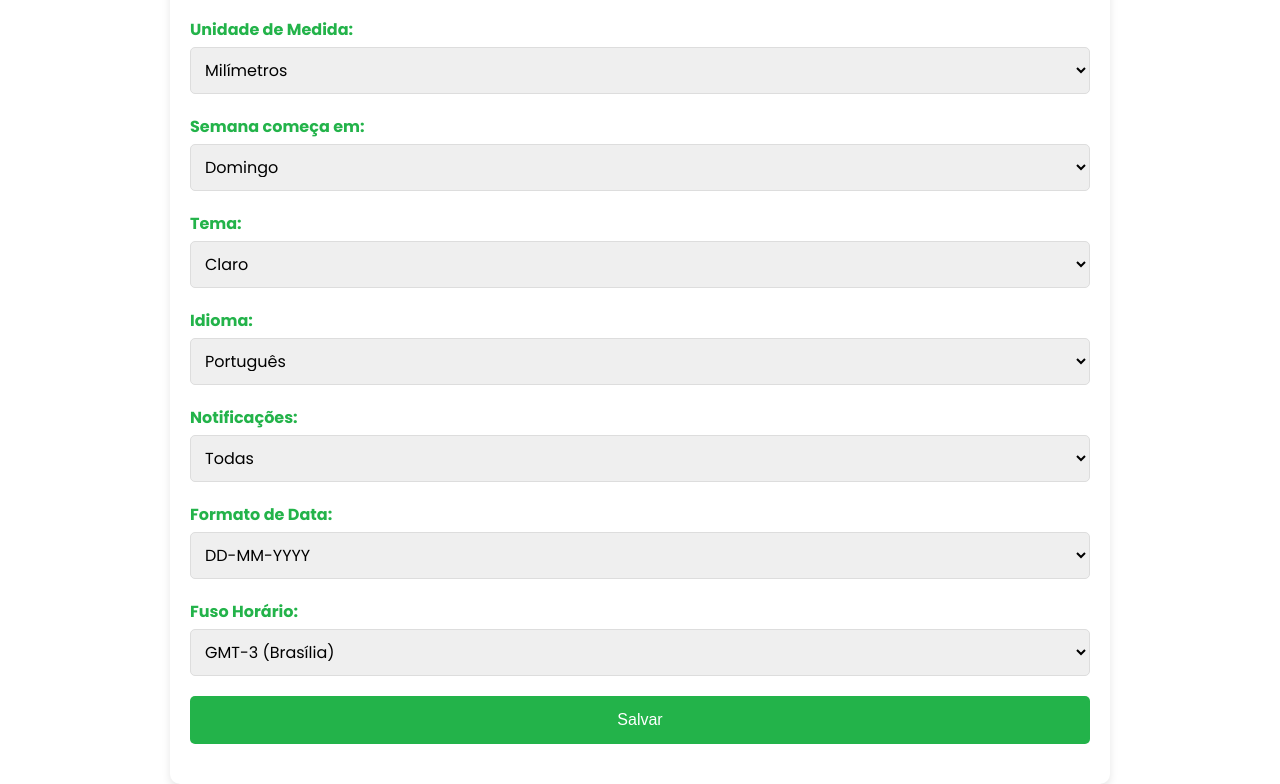
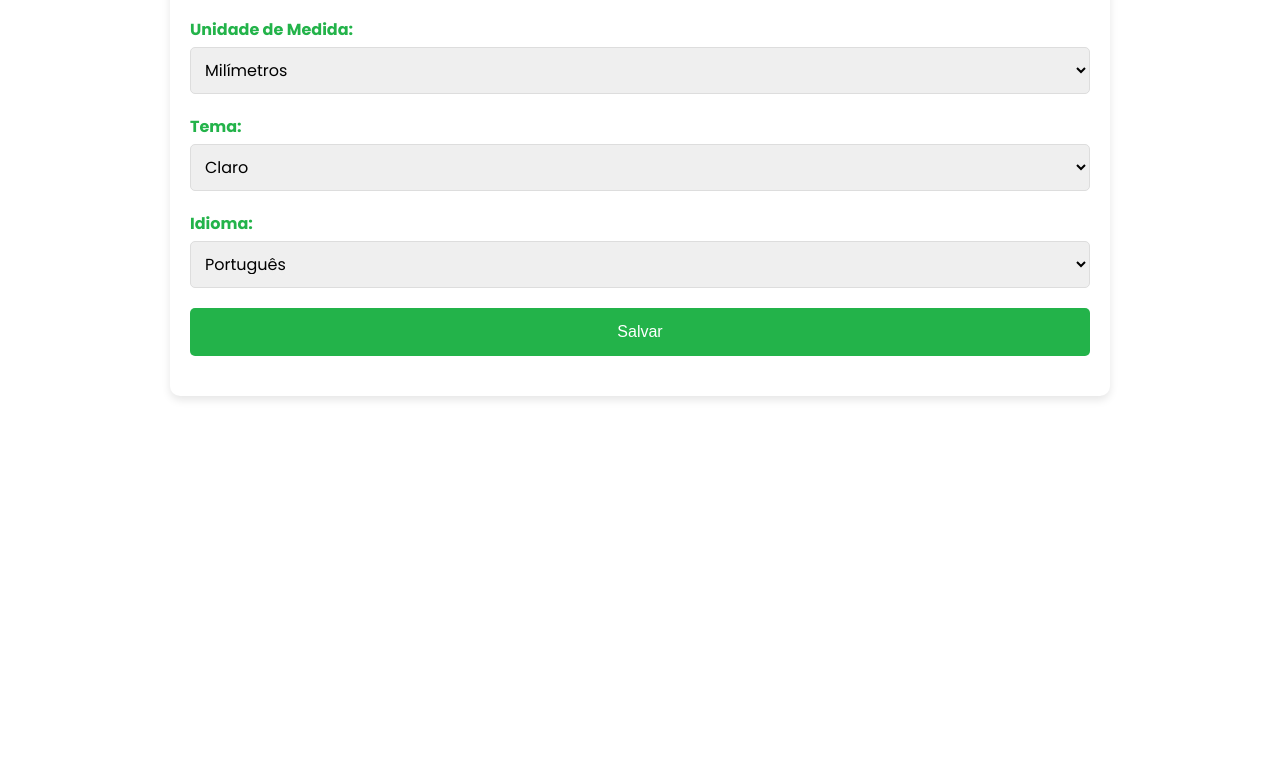
Before and after one commit to dev-kaio/Projeto-Integrador, a website: page public/pages/config.html in a window 1280 px wide. Shown: the part 154-938 px from the top of the page. After the commit the page ends 800 px from the top, so only its background shows below. Drawn offline with Linux system fonts and the light colour scheme.

```diff
--- a/package.json
+++ b/package.json
@@ -17,7 +17,7 @@
     "express-session": "^1.18.2",
     "firebase-admin": "^13.5.0",
     "multer": "^2.0.2",
-    "node": "^22.19.0",
+    "node": "^22.20.0",
     "path": "^0.12.7",
     "router": "^2.2.0",
     "streamifier": "^0.1.1"
--- a/public/pages/config.html
+++ b/public/pages/config.html
@@ -1,12 +1,10 @@
 <!DOCTYPE html>
 <html lang="pt-BR">
+
 <head>
   <link rel="preconnect" href="https://fonts.googleapis.com" />
   <link rel="preconnect" href="https://fonts.gstatic.com" crossorigin />
-    <link
-      href="https://fonts.googleapis.com/css2?family=Poppins:wght@400;500;700&display=swap"
-      rel="stylesheet"
-    />
+  <link href="https://fonts.googleapis.com/css2?family=Poppins:wght@400;500;700&display=swap" rel="stylesheet" />
   <link rel="icon" type="image/png" href="../assets/img/favicon.ico" />
   <meta charset="UTF-8" />
   <meta name="viewport" content="width=device-width, initial-scale=1.0" />
@@ -34,14 +32,6 @@
       </div>
 
       <div class="setting-item">
-          <label for="week-start">Semana começa em:</label>
-          <select id="week-start" name="week-start">
-            <option value="sunday">Domingo</option>
-            <option value="monday">Segunda-feira</option>
-          </select>
-        </div>
-
-        <div class="setting-item">
         <label for="theme">Tema:</label>
         <select id="theme" name="theme">
           <option value="light">Claro</option>
@@ -57,37 +47,9 @@
           <option value="es">Espanhol</option>
         </select>
       </div>
-
-        <div class="setting-item">
-          <label for="notifications">Notificações:</label>
-          <select id="notifications" name="notifications">
-            <option value="all">Todas</option>
-            <option value="important">Importantes</option>
-            <option value="none">Nenhuma</option>
-          </select>
-        </div>
-
-        <div class="setting-item">
-          <label for="date-format">Formato de Data:</label>
-          <select id="date-format" name="date-format">
-            <option value="dd-mm-yyyy">DD-MM-YYYY</option>
-            <option value="mm-dd-yyyy">MM-DD-YYYY</option>
-            <option value="yyyy-mm-dd">YYYY-MM-DD</option>
-          </select>
-        </div>
-
-        <div class="setting-item">
-          <label for="time-zone">Fuso Horário:</label>
-          <select id="time-zone" name="time-zone">
-            <option value="gmt-3">GMT-3 (Brasília)</option>
-            <option value="gmt-4">GMT-4 (Manaus)</option>
-            <option value="gmt-5">GMT-5 (Acre)</option>
-            <option value="gmt-0">GMT+0 (Londres)</option>
-          </select>
-        </div>
-
       <button class="save-button">Salvar</button>
     </div>
   </div>
 </body>
+
 </html>
```
Also changed, not shown: public/js/firebaseConfig.js (+17 -4 lines), public/js/maquina.js (+7 -1 lines), public/pages/maquina.html (+9 -5 lines), 1 other file. Lines whose indentation alone changed are shown as unchanged.
